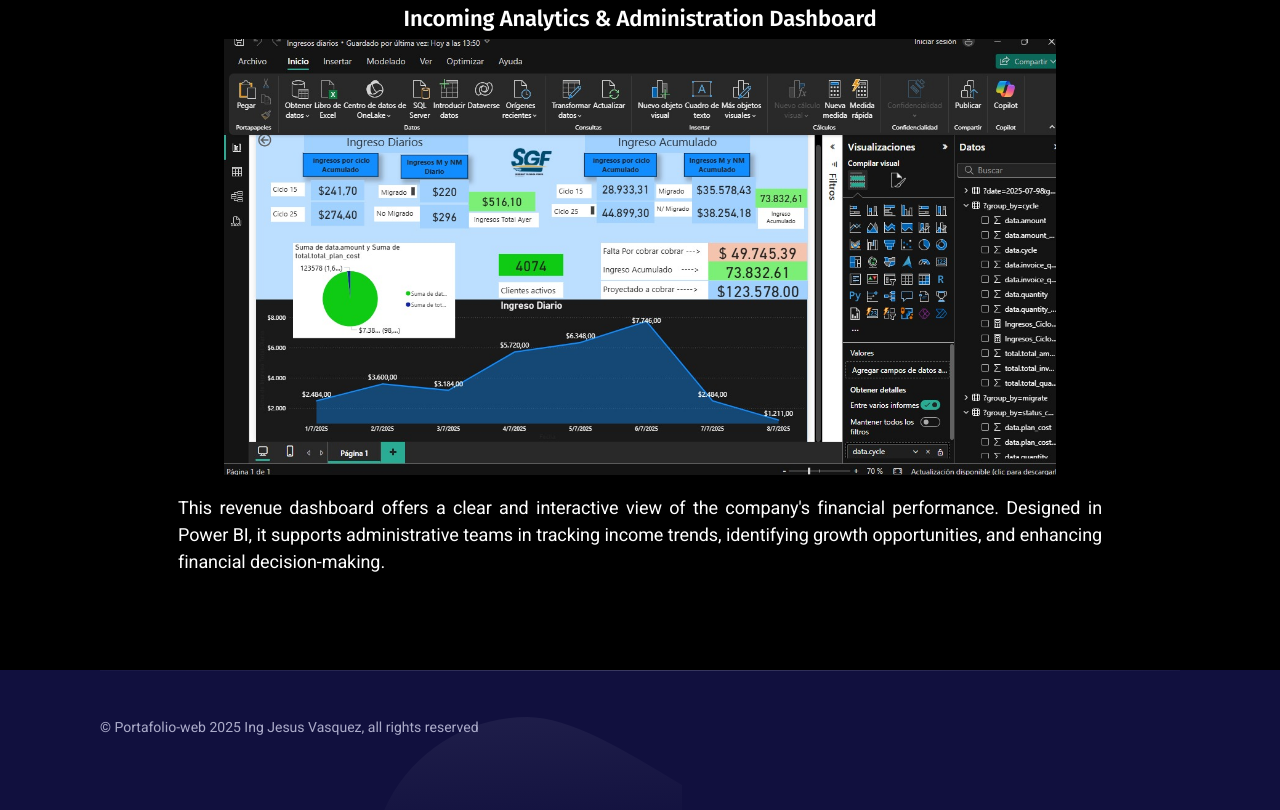
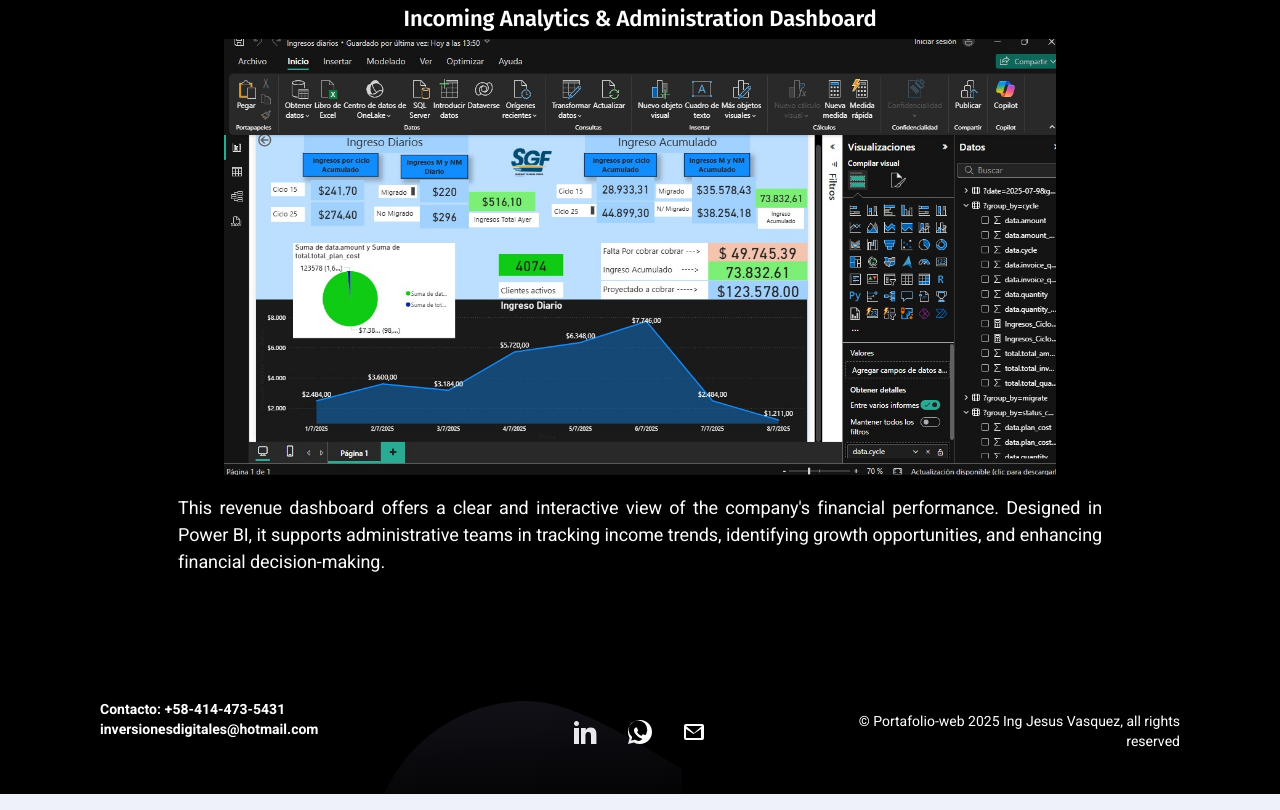
Before and after one commit to rafagax/Dasboards-kpi-portafolio-web, a plain HTML site: page index.html in a window 1280 px wide. Shown: the part 3893-4703 px from the top of the page. Drawn offline with nearby package versions, Linux system fonts and the light colour scheme.

Commit message:
Update index.html

```diff
--- a/index.html
+++ b/index.html
@@ -499,15 +499,47 @@
             </section> -->
         </main>
 
-        <footer class="site-footer">
-            <div class="container">
-                <div class="site-footer-inner has-top-divider">
-                    <div class="brand footer-brand">
+     <footer class="site-footer" style="background-color:#000; color: white; padding: 1.5rem 0;">
+  <div class="container" style="display: flex; flex-wrap: wrap; justify-content: space-between; align-items: center;">
 
-                    <div class="footer-copyright">&copy; Portafolio-web 2025 Ing Jesus Vasquez, all rights reserved</div>
-                </div>
-            </div>
-        </footer>
+    <div class="brand footer-brand" style="flex: 1;">
+      <!-- Aquí puedes poner logo o nombre -->
+      <strong> Contacto: +58-414-473-5431  inversionesdigitales@hotmail.com</strong>
+
+    </div>
+
+    <div class="footer-contact" style="flex: 1; display: flex; justify-content: center; gap: 1.5rem; align-items: center; flex-wrap: wrap;">
+
+      <!-- LinkedIn -->
+      <a href="https://www.linkedin.com/in/jr-vasquez/" target="_blank" rel="noopener noreferrer" aria-label="LinkedIn" style="color: white; text-decoration: none;">
+        <svg width="24" height="24" fill="currentColor" viewBox="0 0 24 24" >
+          <path d="M4.98 3.5C4.98 4.88 3.88 6 2.5 6S0 4.88 0 3.5 1.12 1 2.5 1 4.98 2.12 4.98 3.5zM0 8h5v16H0V8zm7 0h4.75v2.18h.07c.66-1.25 2.27-2.57 4.67-2.57 5 0 5.93 3.29 5.93 7.56V24H17v-7.77c0-1.85-.03-4.23-2.58-4.23-2.58 0-2.98 2.02-2.98 4.1V24H7V8z"/>
+        </svg>
+      </a>
+
+      <!-- WhatsApp -->
+      <a href="https://wa.me/584144735431" target="_blank" rel="noopener noreferrer" aria-label="WhatsApp" style="color: white; text-decoration: none;">
+        <svg width="24" height="24" fill="currentColor" viewBox="0 0 24 24" >
+          <path d="M20.52 3.48A11.8 11.8 0 0012 0C5.372 0 0 5.372 0 12a11.83 11.83 0 001.63 6.09L0 24l5.91-1.55A11.79 11.79 0 0012 24c6.627 0 12-5.372 12-12a11.79 11.79 0 00-3.48-8.52zM12 21.33a9.3 9.3 0 01-4.95-1.48l-.36-.22-3.5.92.93-3.41-.23-.36a9.28 9.28 0 1112.1 0 9.3 9.3 0 01-5.49 4.55zm5.31-6.01c-.29-.14-1.71-.85-1.98-.95-.27-.1-.47-.14-.67.14-.19.27-.74.95-.91 1.15-.17.19-.34.22-.63.07-.29-.14-1.22-.45-2.33-1.44-.86-.77-1.44-1.72-1.61-2.01-.17-.29-.02-.45.12-.59.12-.12.27-.32.41-.48.14-.16.19-.27.29-.45.1-.18.05-.34-.02-.48-.07-.14-.67-1.6-.92-2.2-.24-.58-.49-.5-.67-.51-.17 0-.37-.02-.57-.02a1.1 1.1 0 00-.8.37c-.27.27-1.05 1.03-1.05 2.5 0 1.46 1.08 2.88 1.23 3.08.14.19 2.13 3.26 5.17 4.57.72.31 1.28.5 1.72.64.72.22 1.38.19 1.9.12.58-.08 1.71-.7 1.95-1.37.24-.66.24-1.23.17-1.37-.07-.14-.26-.23-.55-.37z"/>
+        </svg>
+      </a>
+
+      <!-- Email -->
+      <a href="mailto:inversionesdigitales@hotmail.es" aria-label="Email" style="color: white; text-decoration: none;">
+        <svg width="24" height="24" fill="currentColor" viewBox="0 0 24 24" >
+          <path d="M20 4H4a2 2 0 00-2 2v12a2 2 0 002 2h16a2 2 0 002-2V6a2 2 0 00-2-2zm0 2v.01L12 13 4 6.01V6h16zM4 18v-9l7.5 5 7.5-5v9H4z"/>
+        </svg>
+      </a>
+
+    </div>
+
+    <div class="footer-copyright" style="flex: 1; text-align: right;">
+      &copy; Portafolio-web 2025 Ing Jesus Vasquez, all rights reserved
+    </div>
+
+  </div>
+</footer>
+
     </div>
 
     <script src="dist/js/main.min.js"></script>
```
